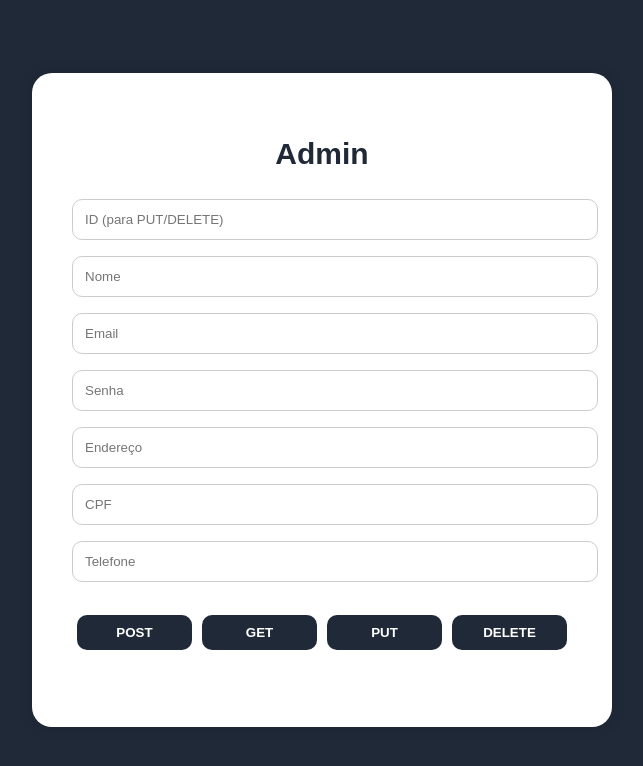
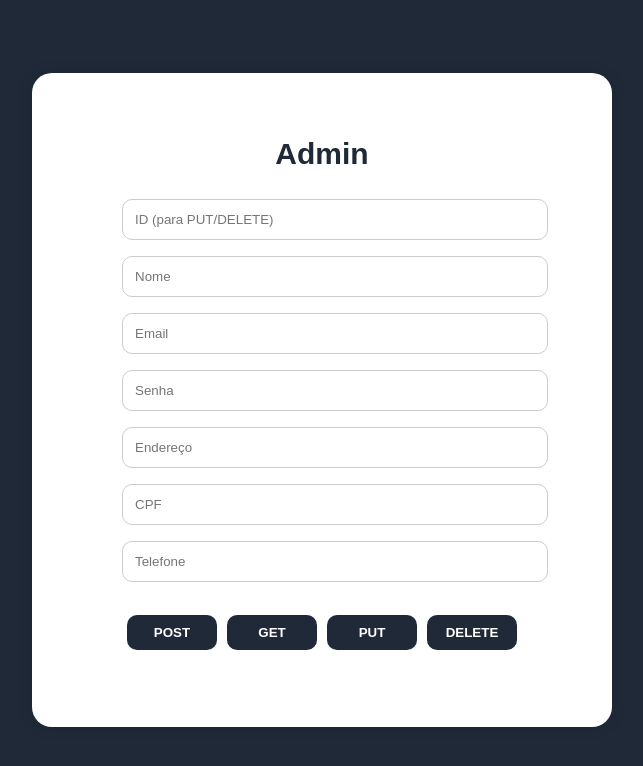
Before and after one commit to GustavoTorres11/API-CadastroUsuario_FrontEnd, an Angular app: page /admin/outra-coisa in a window 1280 px wide. Shown: the top 766 px of the page, without its empty margins (318-961 px from the left). Built offline with nearby package versions, Linux system fonts and the light colour scheme; sample sign-in values are in the browser's storage.

Commit message:
2025/07/17 - Atualização do formulario - By Dudu

```diff
--- a/src/app/admin/admin-dashboard.css
+++ b/src/app/admin/admin-dashboard.css
@@ -3,6 +3,13 @@
   justify-content: center;
   align-items: center;
   height: 100vh;
+}
+
+form {
+  display: flex;
+  justify-content: center;
+  align-items: center;
+  flex-direction: column;
 }
 
 .admin-box {
@@ -11,6 +18,7 @@
   border-radius: 20px;
   box-shadow: 0 0 15px rgba(0, 0, 0, 0.1);
   width: 500px;
+  transition: width 0.6s ease-in-out, height 0.6s ease-in-out, opacity 0.3s ease-in-out;
 }
 
 .admin-box-expanded {
@@ -31,19 +39,33 @@
   color: #1f2937;
 }
 
+#inputs {
+  width: 100%;
+  max-width: 400px;
+  display: flex;
+  align-self: center;
+  justify-content: center;
+  flex-direction: column;
+}
+
 .admin-box input {
-
+  justify-content: center;
+  display: flex;
   width: 100%;
   padding: 12px;
   margin: 8px 0;
   border-radius: 10px;
   border: 1px solid #ccc;
+  max-width: 450px;
 }
 
 .botoes {
   display: flex;
-  justify-content: space-between;
+  justify-content: center;
   margin-top: 20px;
+  align-items: center;
+  width: 100%;
+  max-width: 400px;
 }
 
 .botoes button {
@@ -56,6 +78,7 @@
   border-radius: 10px;
   cursor: pointer;
   font-weight: bold;
+  max-width: 300px;
 }
 
 .tabela-usuarios {
--- a/src/app/admin/admin-dashboard.html
+++ b/src/app/admin/admin-dashboard.html
@@ -50,7 +50,7 @@
                     </tr>
                 </tbody>
                 <div class="botoes">
-                    <button type="button" (click)="fechar()">fechar </button>
+                <button type="button" (click)="fechar()">fechar </button>
                 </div>
             </table>
         </div>
```
